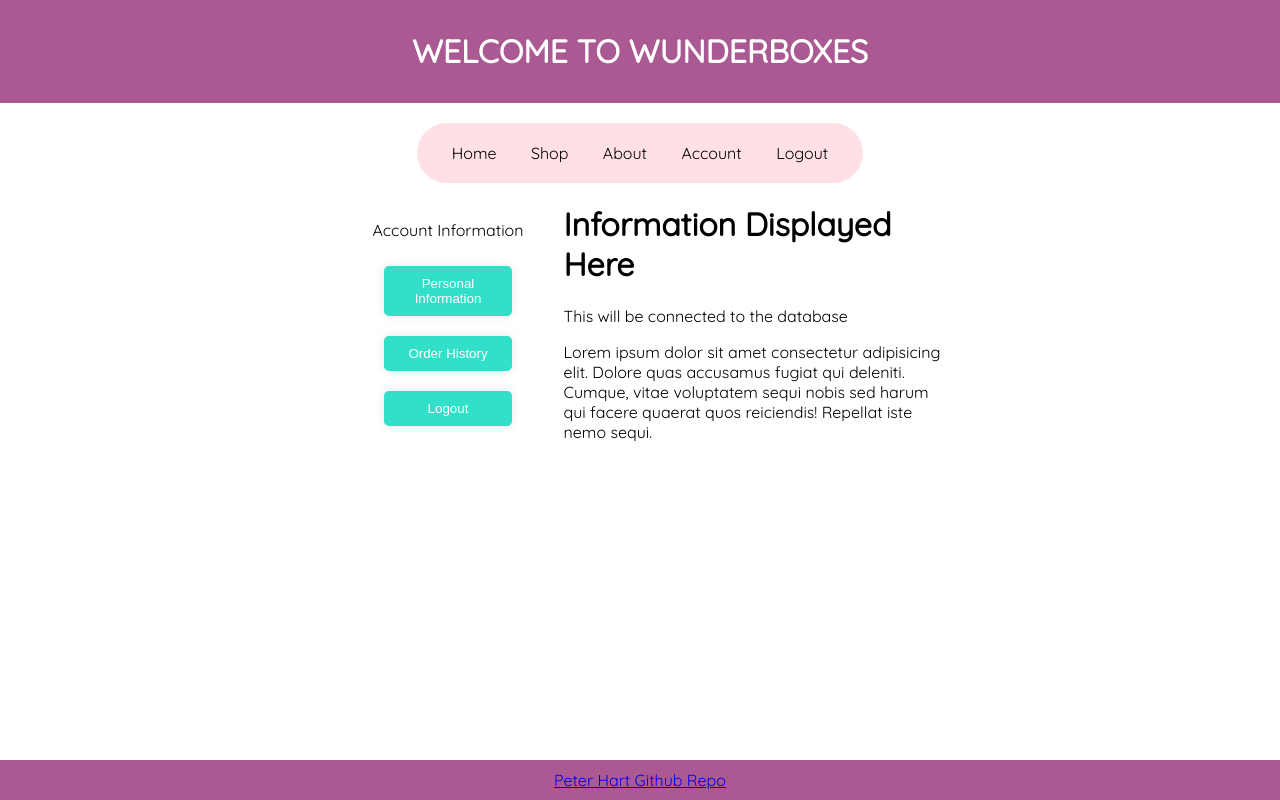
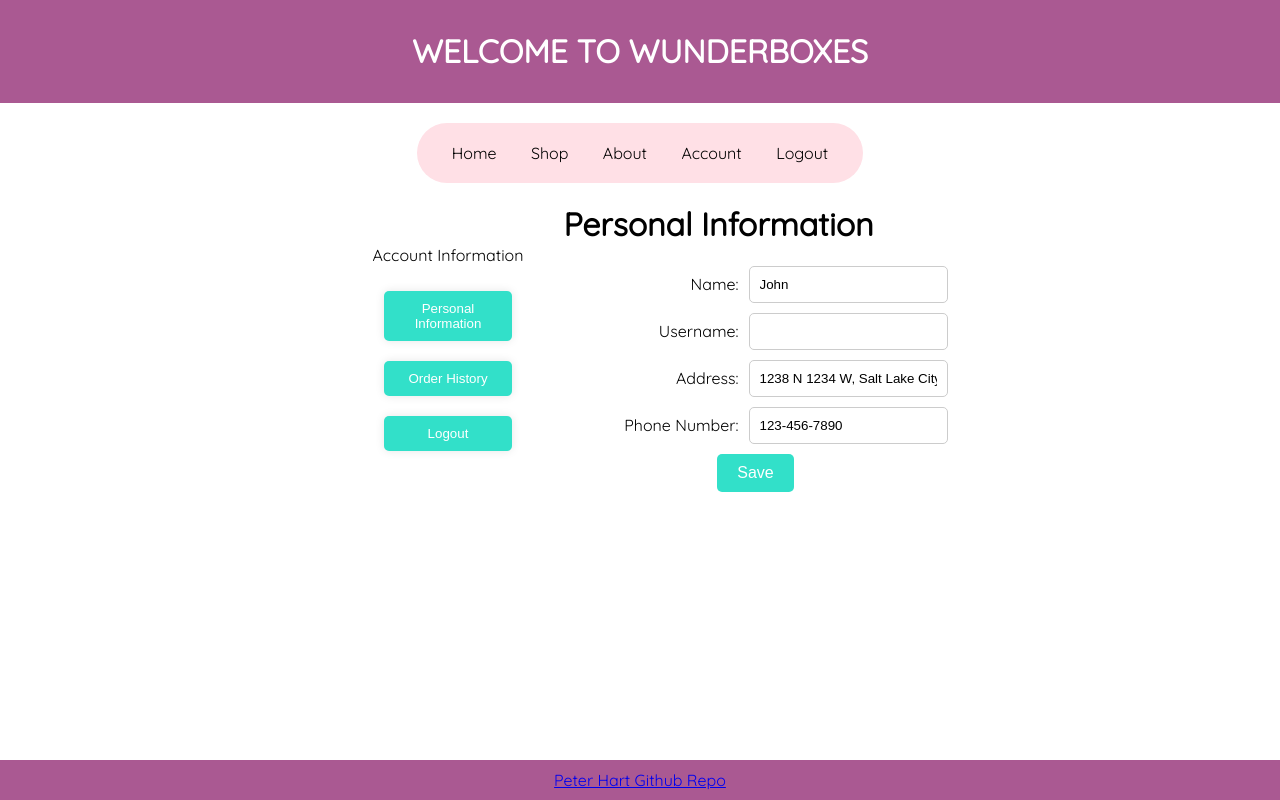
Before and after one commit to kozakhart/startup, a plain HTML site: page account.html in a window 1280 px wide. Both pictures are taken after a click on the button "Personal Information". Drawn offline with Linux system fonts and the light colour scheme.

Commit message:
added js account information

```diff
--- a/account.html
+++ b/account.html
@@ -22,11 +22,11 @@
     <div class="account-container">
         <div class="account-nav">
             <p>Account Information</p>
-            <button class="account-button">Personal Information</button>
-            <button class="account-button">Order History</button>
+            <button class="account-button" onclick="showPersonalInformation()">Personal Information</button>
+            <button class="account-button" onclick="showOrderHistory()">Order History</button>
             <button href="login.html" class="account-button">Logout</button>
         </div>
-        <div class="account-content">
+        <div class="account-content" id="accountContent">
             <h1>Information Displayed Here</h1>
             <p>This will be connected to the database</p>
             <p>Lorem ipsum dolor sit amet consectetur adipisicing elit. Dolore quas accusamus fugiat qui deleniti. Cumque, vitae voluptatem sequi nobis sed harum qui facere quaerat quos reiciendis! Repellat iste nemo sequi.</p>
--- a/main.css
+++ b/main.css
@@ -188,3 +188,15 @@ footer {
     max-width: 20%;
     max-height: 20%;
 }
+
+.form-group-js {
+    display: flex;
+    align-items: center;
+    margin-bottom: 10px;
+}
+
+.form-group-js label {
+    flex: 1;
+    margin-right: 10px;
+    text-align: right;
+}
--- a/user-info.js
+++ b/user-info.js
@@ -5,3 +5,60 @@ var userNameSpan = document.getElementById("userName");
 if (username) {
     userNameSpan.textContent = username;
 }
+
+function showPersonalInformation() {
+    // Retrieve personal information from local storage
+    const name = localStorage.getItem("name") || "John";
+    const username = localStorage.getItem("userName") || "";
+    const address = localStorage.getItem("address") || "1238 N 1234 W, Salt Lake City, UT 84123";
+    const phoneNumber = localStorage.getItem("phoneNumber") || "123-456-7890";
+
+    // Update account content with personal information form
+    document.getElementById("accountContent").innerHTML = `
+        <h1>Personal Information</h1>
+        <div class="form-group-js">
+        <label for="name">Name:</label>
+            <input type="text" id="name" value="${name}" class="input-btn"><br>
+        </div>
+        <div class="form-group-js">
+            <label for="username">Username:</label>
+            <input type="text" id="username" value="${username}" class="input-btn"><br>
+        </div>
+        <div class="form-group-js">
+            <label for="address">Address:</label>
+            <input type="text" id="address" value="${address}" class="input-btn"><br>
+        </div>
+        <div class="form-group-js">
+            <label for="phoneNumber">Phone Number:</label>
+            <input type="text" id="phoneNumber" value="${phoneNumber}" class="input-btn"><br>
+        </div>
+        <div class="form-group-js-input form-group">
+            <input type="submit" onclick="savePersonalInformation()" value="Save">
+        </div>
+    `;
+}
+
+function savePersonalInformation() {
+    // Get values from input fields
+    const name = document.getElementById("name").value;
+    const username = document.getElementById("username").value;
+    const address = document.getElementById("address").value;
+    const phoneNumber = document.getElementById("phoneNumber").value;
+
+    // Save personal information to local storage
+    localStorage.setItem("name", name);
+    localStorage.setItem("username", username);
+    localStorage.setItem("address", address);
+    localStorage.setItem("phoneNumber", phoneNumber);
+
+    alert("Changes to your personal information saved successfully!");
+}
+
+function showOrderHistory() {
+    const orderCount = localStorage.getItem("orderCount") || 0;
+
+    document.getElementById("accountContent").innerHTML = `
+        <h1>Order History</h1>
+        <p>You have placed ${orderCount} orders.</p>
+    `;
+}
```
